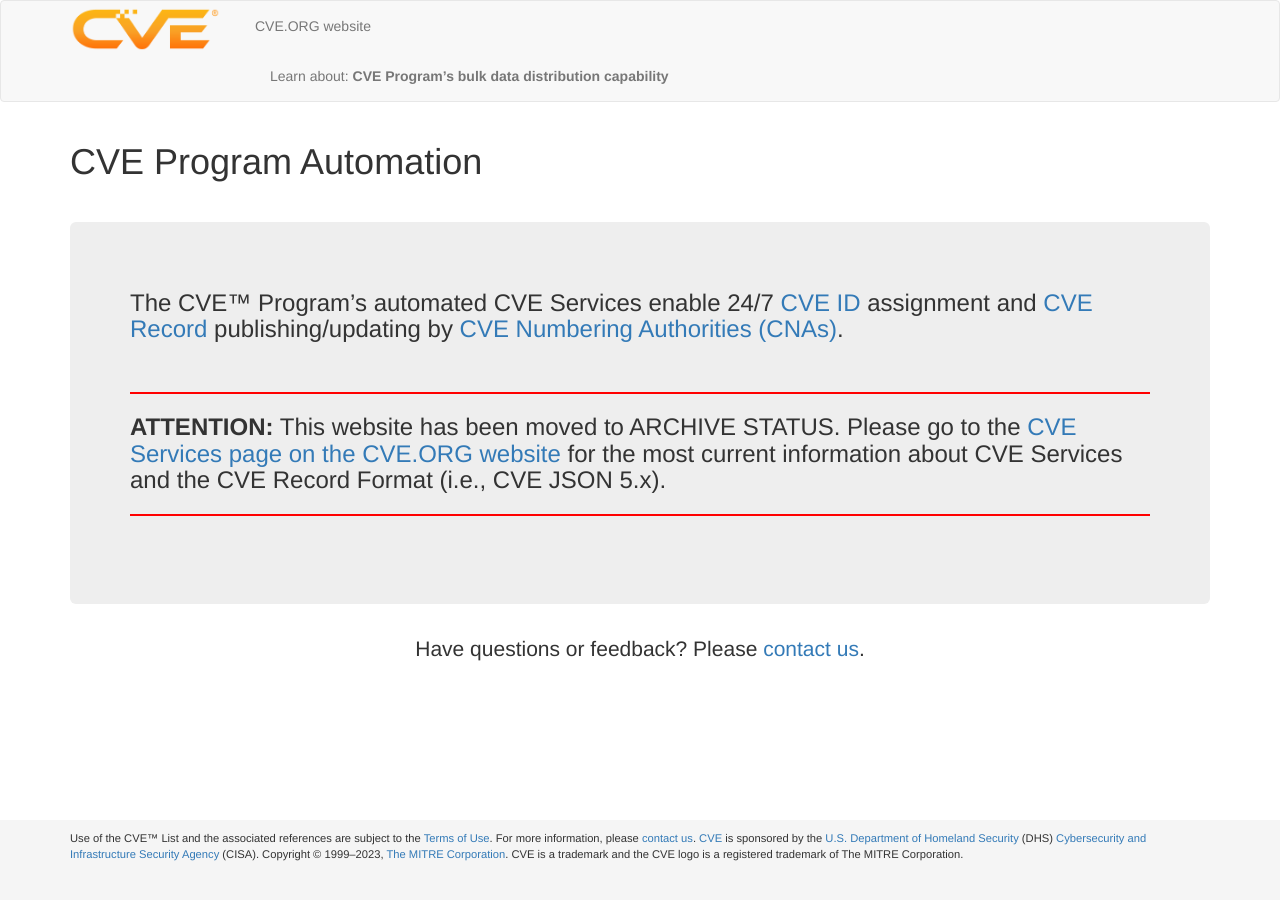
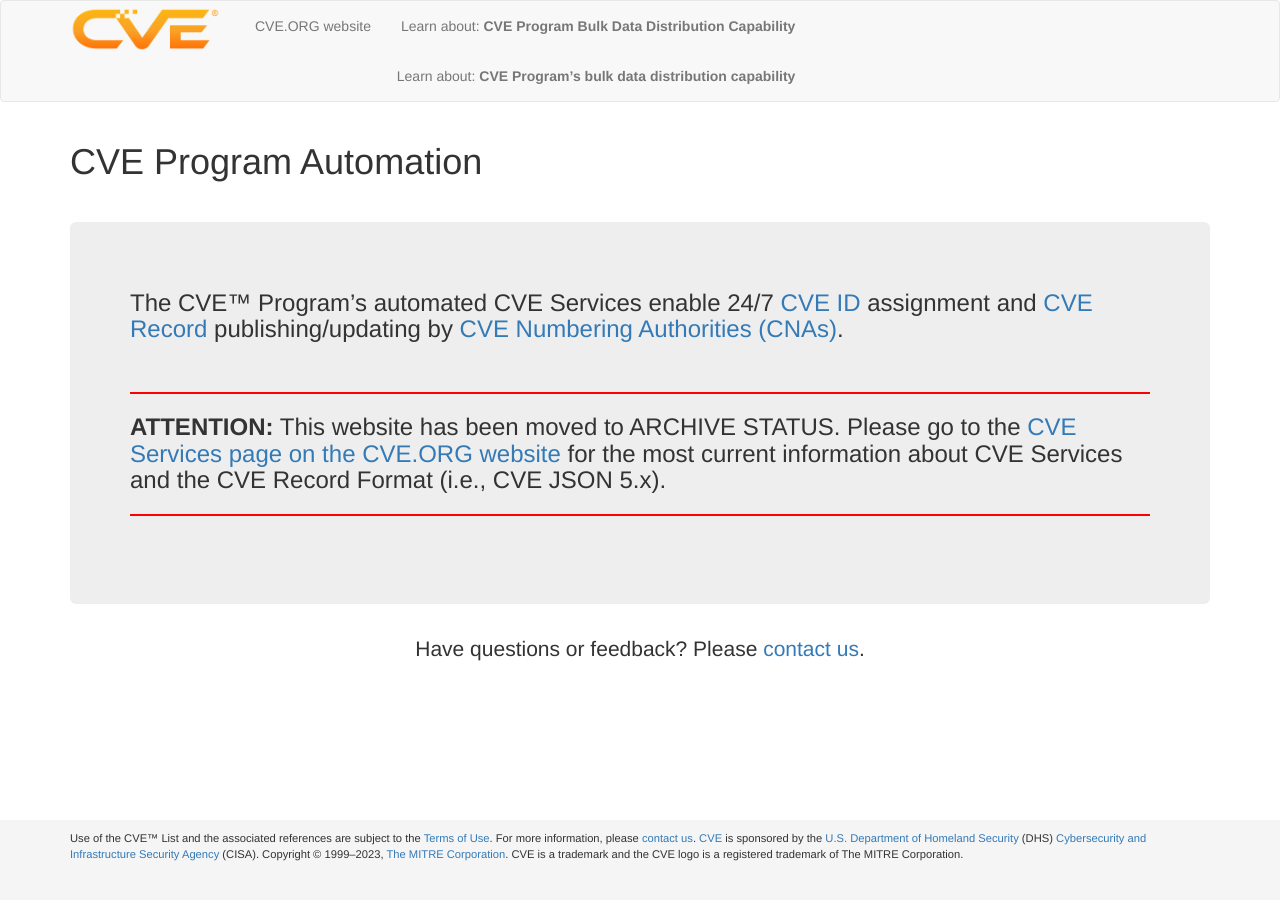
Before and after one commit to CVEProject/cveproject.github.io, a Jekyll site: the page built from index.md, in a window 1280 px wide. Built offline with Jekyll 4.4.1, drawn with Linux system fonts in a browser that asks for light colours; nearby versions of some CDN libraries.

Commit message:
Update header.html

```diff
--- a/_includes/header.html
+++ b/_includes/header.html
@@ -17,6 +17,7 @@
       <ul class="nav navbar-nav">
 
       	 <li><a href="https://www.cve.org">CVE.ORG website</a></li>
+		 <li><a href="https://github.com/CVEProject/cvelistV5">Learn about: <strong>CVE Program Bulk Data Distribution Capability</strong></a></li>
 
         <div id="navbar" class="collapse navbar-collapse">
           <ul class="nav navbar-nav navbar-right">
```
